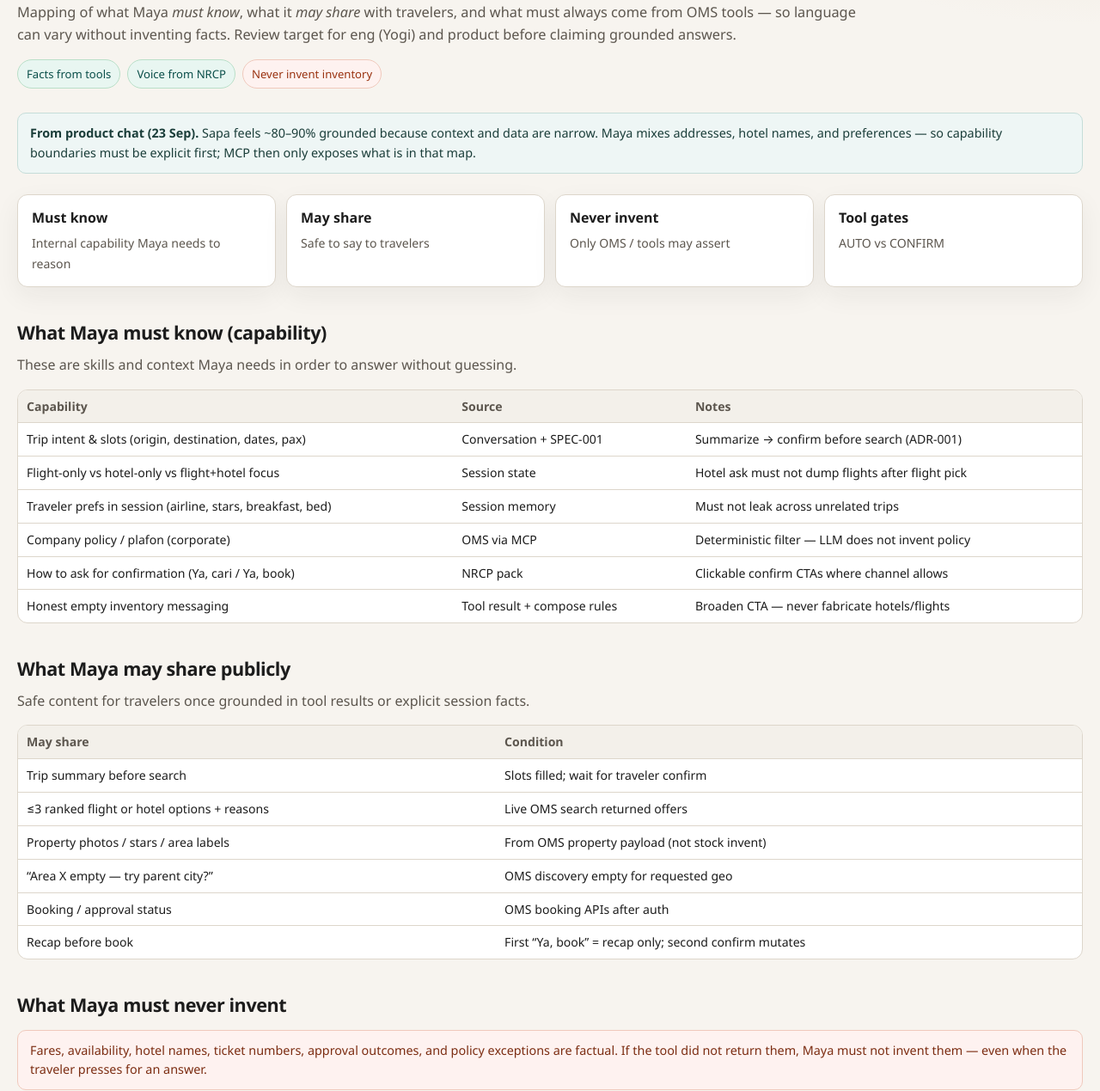
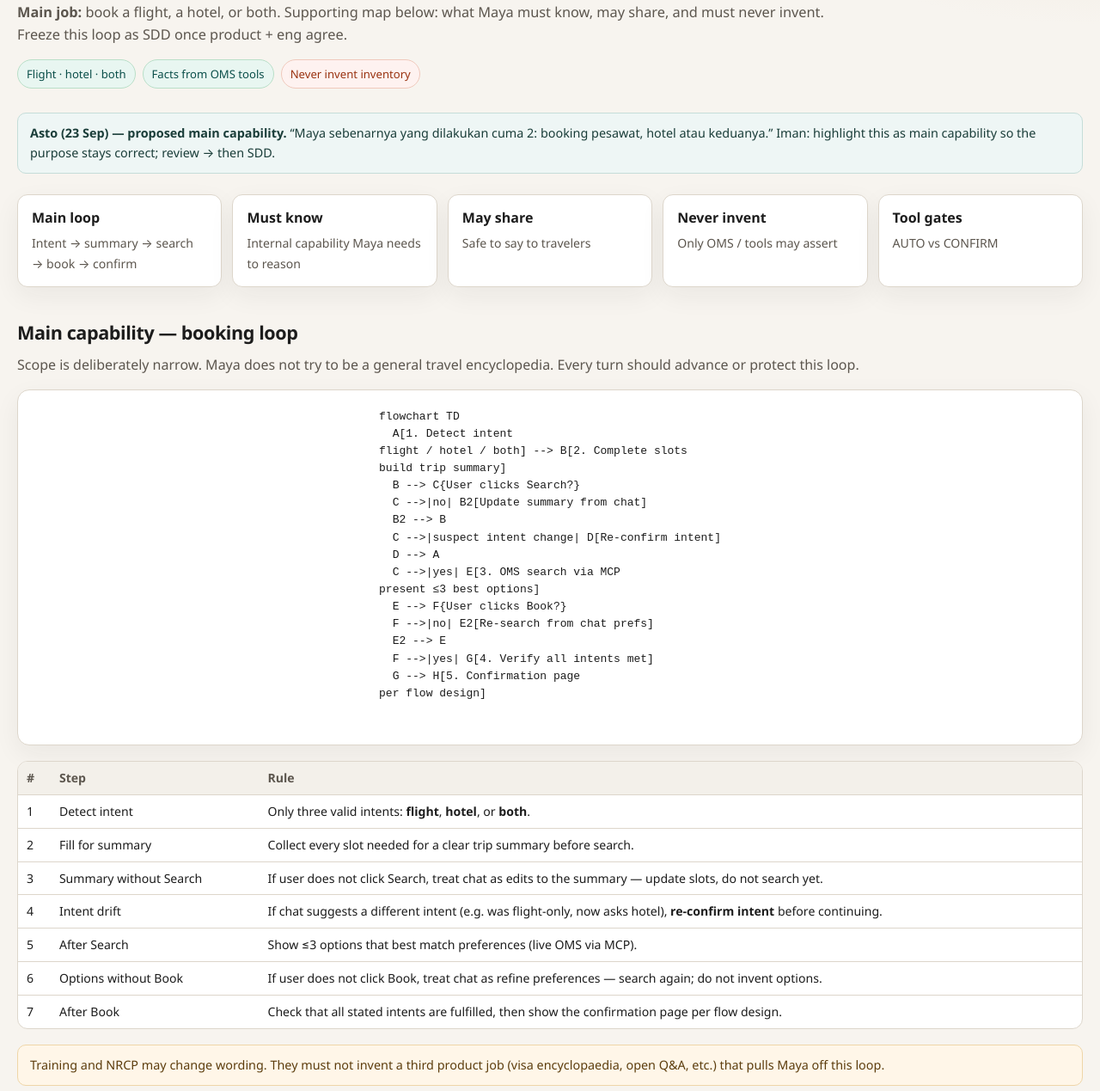
Before and after one commit to anamaya-maya/maya-architecture-docs, a plain HTML site: page capabilities.html in a window 1280 px wide. Shown: the part 151-1420 px from the top of the page at 86% size. Drawn offline with Linux system fonts and the light colour scheme.

Commit message:
Highlight Asto main capability: flight/hotel/both booking loop.
Intent → summary → search → ≤3 options → book → confirm is the SDD freeze candidate for product review.

Co-authored-by: Cursor <cursoragent@cursor.com>

```diff
--- a/capabilities.html
+++ b/capabilities.html
@@ -35,7 +35,7 @@
         <div class="nav-dd">
           <a class="nav-dd-main active" href="capabilities.html">Capabilities</a>
           <div class="nav-dd-menu" role="menu">
-            <a class="active" href="capabilities.html">Capability map</a>
+            <a class="active" href="capabilities.html#main">Main loop</a>
             <a href="capabilities.html#know">What Maya must know</a>
             <a href="capabilities.html#share">What Maya may share</a>
             <a href="capabilities.html#tools">AUTO vs CONFIRM tools</a>
@@ -57,30 +57,109 @@
     <section class="hero">
       <h1>Capability catalogue</h1>
       <p>
-        Mapping of what Maya <em>must know</em>, what it <em>may share</em> with travelers,
-        and what must always come from OMS tools — so language can vary without inventing facts.
-        Review target for eng (Yogi) and product before claiming grounded answers.
+        <strong>Main job:</strong> book a flight, a hotel, or both.
+        Supporting map below: what Maya must know, may share, and must never invent.
+        Freeze this loop as SDD once product + eng agree.
       </p>
       <div class="meta-row">
-        <span class="chip ok">Facts from tools</span>
-        <span class="chip ok">Voice from NRCP</span>
+        <span class="chip ok">Flight · hotel · both</span>
+        <span class="chip ok">Facts from OMS tools</span>
         <span class="chip danger">Never invent inventory</span>
       </div>
     </section>
 
     <div class="note">
-      <strong>From product chat (23 Sep).</strong>
-      Sapa feels ~80–90% grounded because context and data are narrow.
-      Maya mixes addresses, hotel names, and preferences — so capability boundaries must be
-      explicit first; MCP then only exposes what is in that map.
+      <strong>Asto (23 Sep) — proposed main capability.</strong>
+      “Maya sebenarnya yang dilakukan cuma 2: booking pesawat, hotel atau keduanya.”
+      Iman: highlight this as main capability so the purpose stays correct; review → then SDD.
     </div>
 
     <div class="toc">
+      <a href="#main"><strong>Main loop</strong><span>Intent → summary → search → book → confirm</span></a>
       <a href="#know"><strong>Must know</strong><span>Internal capability Maya needs to reason</span></a>
       <a href="#share"><strong>May share</strong><span>Safe to say to travelers</span></a>
       <a href="#never"><strong>Never invent</strong><span>Only OMS / tools may assert</span></a>
       <a href="#tools"><strong>Tool gates</strong><span>AUTO vs CONFIRM</span></a>
     </div>
+
+    <section class="section" id="main">
+      <h2>Main capability — booking loop</h2>
+      <p class="lead">
+        Scope is deliberately narrow. Maya does not try to be a general travel encyclopedia.
+        Every turn should advance or protect this loop.
+      </p>
+      <div class="card">
+        <div class="card-body">
+          <pre class="mermaid">
+flowchart TD
+  A[1. Detect intent<br/>flight / hotel / both] --> B[2. Complete slots<br/>build trip summary]
+  B --> C{User clicks Search?}
+  C -->|no| B2[Update summary from chat]
+  B2 --> B
+  C -->|suspect intent change| D[Re-confirm intent]
+  D --> A
+  C -->|yes| E[3. OMS search via MCP<br/>present ≤3 best options]
+  E --> F{User clicks Book?}
+  F -->|no| E2[Re-search from chat prefs]
+  E2 --> E
+  F -->|yes| G[4. Verify all intents met]
+  G --> H[5. Confirmation page<br/>per flow design]
+          </pre>
+        </div>
+      </div>
+      <div class="table-wrap">
+        <table class="attr">
+          <thead>
+            <tr>
+              <th>#</th>
+              <th>Step</th>
+              <th>Rule</th>
+            </tr>
+          </thead>
+          <tbody>
+            <tr>
+              <td>1</td>
+              <td>Detect intent</td>
+              <td>Only three valid intents: <strong>flight</strong>, <strong>hotel</strong>, or <strong>both</strong>.</td>
+            </tr>
+            <tr>
+              <td>2</td>
+              <td>Fill for summary</td>
+              <td>Collect every slot needed for a clear trip summary before search.</td>
+            </tr>
+            <tr>
+              <td>3</td>
+              <td>Summary without Search</td>
+              <td>If user does not click Search, treat chat as edits to the summary — update slots, do not search yet.</td>
+            </tr>
+            <tr>
+              <td>4</td>
+              <td>Intent drift</td>
+              <td>If chat suggests a different intent (e.g. was flight-only, now asks hotel), <strong>re-confirm intent</strong> before continuing.</td>
+            </tr>
+            <tr>
+              <td>5</td>
+              <td>After Search</td>
+              <td>Show ≤3 options that best match preferences (live OMS via MCP).</td>
+            </tr>
+            <tr>
+              <td>6</td>
+              <td>Options without Book</td>
+              <td>If user does not click Book, treat chat as refine preferences — search again; do not invent options.</td>
+            </tr>
+            <tr>
+              <td>7</td>
+              <td>After Book</td>
+              <td>Check that all stated intents are fulfilled, then show the confirmation page per flow design.</td>
+            </tr>
+          </tbody>
+        </table>
+      </div>
+      <div class="note warn">
+        Training and NRCP may change wording. They must not invent a third product job
+        (visa encyclopaedia, open Q&amp;A, etc.) that pulls Maya off this loop.
+      </div>
+    </section>
 
     <section class="section" id="know">
       <h2>What Maya must know (capability)</h2>
@@ -245,9 +324,27 @@
   </main>
 
   <footer class="footer">
-    Capability map for Yogi / product review · grounded answers before scale training
+    Capability map for product + eng review · main loop proposed as SDD freeze candidate
   </footer>
 
+  <script type="module">
+    import mermaid from "https://cdn.jsdelivr.net/npm/mermaid@11/dist/mermaid.esm.min.mjs";
+    mermaid.initialize({
+      startOnLoad: true,
+      theme: "base",
+      securityLevel: "loose",
+      flowchart: { htmlLabels: true, curve: "basis" },
+      themeVariables: {
+        primaryColor: "#eef6f5",
+        primaryTextColor: "#1c1c1c",
+        primaryBorderColor: "#0b4f4a",
+        lineColor: "#5c564e",
+        secondaryColor: "#f7f4ef",
+        tertiaryColor: "#ffffff",
+        fontFamily: "Segoe UI, system-ui, sans-serif",
+      },
+    });
+  </script>
   <script src="nav-dropdown.js" defer></script>
 </body>
 </html>
```
Also changed, not shown: architecture.html (+1 -1 lines), index.html (+58 -16 lines), path.html (+1 -1 lines), 1 other file.
